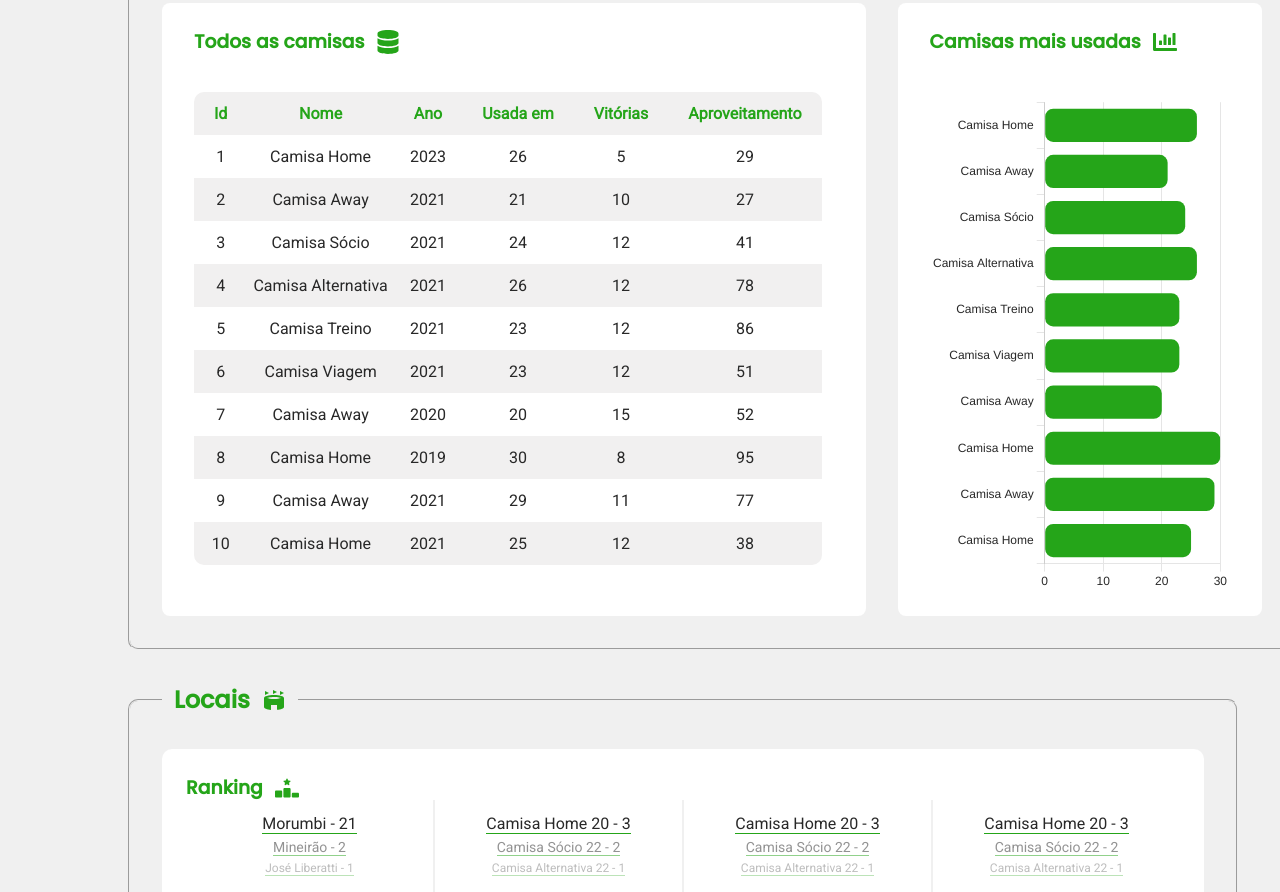
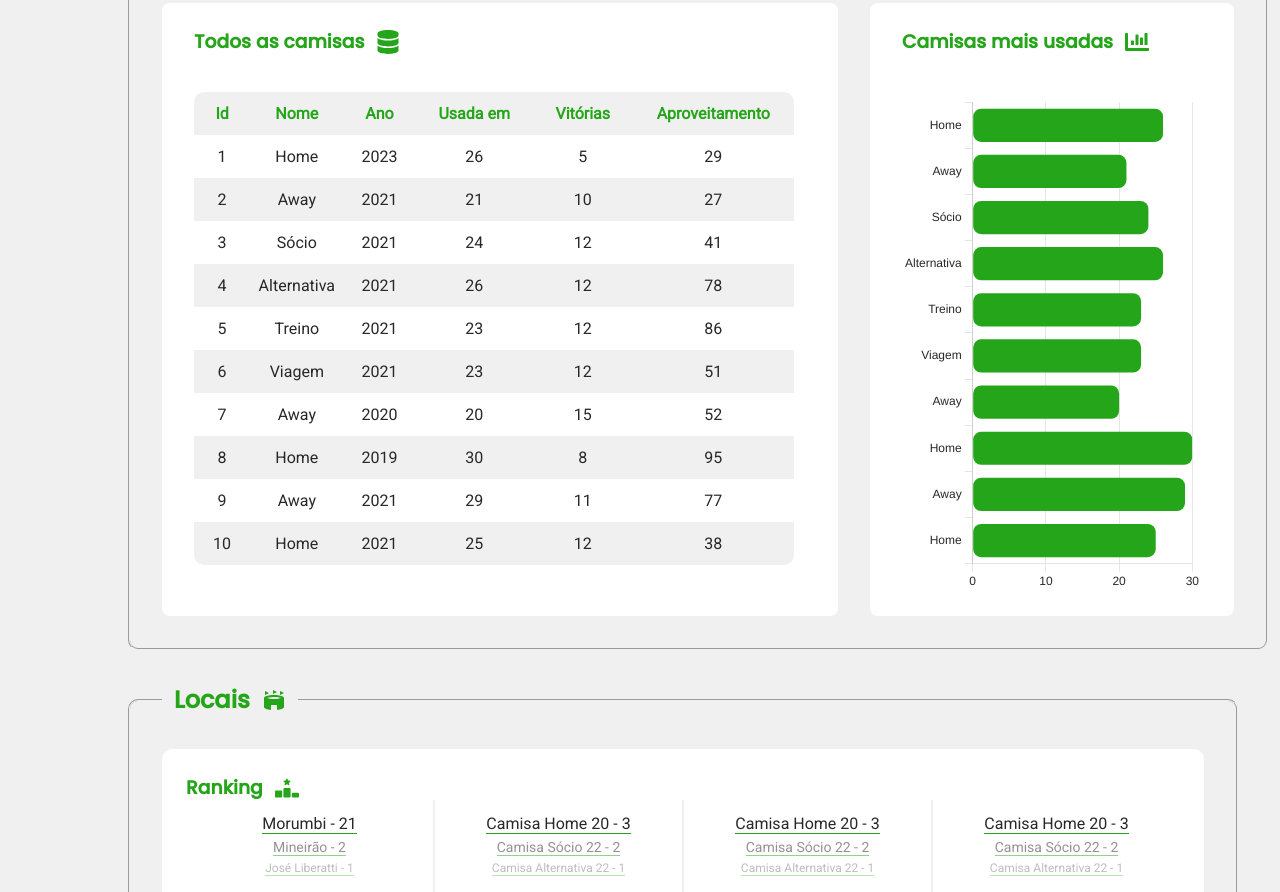
Before and after one commit to kenaioz/futsuperstition-ui, a React (Vite) app: page / in a window 1280 px wide. Shown: the part 2140-3032 px from the top of the page. Built offline with nearby package versions, Linux system fonts and the light colour scheme.

Commit message:
dashboard fixes + moch data and type update + custom radio button

```diff
--- a/src/components/Forms/index.tsx
+++ b/src/components/Forms/index.tsx
@@ -1,4 +1,11 @@
-import { Dispatch, SetStateAction, useState, useEffect, useRef } from "react";
+import {
+  Dispatch,
+  SetStateAction,
+  useState,
+  useEffect,
+  useRef,
+  ReactNode,
+} from "react";
 
 import {
   LabelInputWrapper,
@@ -6,6 +13,10 @@ import {
   DropdownContainer,
   DropdownList,
   DropdownOptions,
+  RadioFieldset,
+  RadioWrapper,
+  RadioContainer,
+  StyledRadio,
 } from "./styles";
 
 import { TeamsType } from "../../services/teams";
@@ -194,3 +205,52 @@ export function Dropdown({
     </LabelInputWrapper>
   );
 }
+
+interface RadioButtonProps {
+  id: string;
+  name: string;
+  value: string;
+  checked: boolean;
+  onChange: (value: string) => void;
+  label: string;
+}
+
+interface RadioButtonWrapperProps {
+  label: string;
+  children: ReactNode;
+}
+
+export function RadioButton({
+  id,
+  name,
+  value,
+  checked,
+  onChange,
+  label,
+}: RadioButtonProps) {
+  return (
+    <RadioContainer>
+      <StyledRadio
+        type="radio"
+        id={id}
+        name={name}
+        value={value}
+        checked={checked}
+        onChange={(e) => onChange(e.target.value)}
+      />
+      <label htmlFor={id}>{label}</label>
+    </RadioContainer>
+  );
+}
+
+export function RadioGroup({ label, children }: RadioButtonWrapperProps) {
+  return (
+    <RadioFieldset>
+      <div>
+        <legend>{label}</legend>
+      </div>
+
+      <RadioWrapper>{children}</RadioWrapper>
+    </RadioFieldset>
+  );
+}
--- a/src/components/Forms/styles.ts
+++ b/src/components/Forms/styles.ts
@@ -57,3 +57,51 @@ export const DropdownOptions = styled.li`
     outline: none;
   }
 `;
+
+export const RadioFieldset = styled.fieldset`
+  display: flex;
+  flex-direction: column;
+  gap: 8px;
+`;
+
+export const RadioWrapper = styled.div`
+  display: flex;
+  gap: 16px;
+`;
+
+export const RadioContainer = styled.div`
+  display: flex;
+  align-items: center;
+  gap: 8px;
+`;
+
+export const StyledRadio = styled.input`
+  cursor: pointer;
+  appearance: none;
+  margin: 0;
+  width: 20px;
+  height: 20px;
+  border: 2px solid ${({ theme }) => theme.COLORS.HIGHLIGHT};
+  border-radius: 50%;
+  transition: all 0.1s ease-in;
+
+  display: grid;
+  place-items: center;
+
+  &::after {
+    content: "";
+    border-radius: 50%;
+    width: 10px;
+    height: 10px;
+  }
+
+  &:checked::after,
+  &:hover::after {
+    background-color: ${({ theme }) => theme.COLORS.HIGHLIGHT};
+  }
+
+  &:focus {
+    outline: 2px solid ${({ theme }) => theme.COLORS.TEXT};
+    outline-offset: 2px;
+  }
+`;
--- a/src/pages/Dashboard/index.tsx
+++ b/src/pages/Dashboard/index.tsx
@@ -54,8 +54,17 @@ import {
   CompetitionsType,
 } from "../../services/competitions";
 import { getAllGames, GamesType } from "../../services/games";
-import { getAllJerseys, JerseysType } from "../../services/jerseys";
-import { getAllLocals, LocalsType } from "../../services/locals";
+import {
+  getJerseysDashboardData,
+  getAllJerseys,
+  JerseysDashboardType,
+  JerseysType,
+} from "../../services/jerseys";
+import {
+  getLocalsDashboardData,
+  getAllLocals,
+  LocalsType,
+} from "../../services/locals";
 import { getAllRivals, RivalsType } from "../../services/rivals";
 import {
   getLocalsJerseysComp,
@@ -92,7 +101,7 @@ export function Dashboard() {
     filter: "",
   });
 
-  const [jerseys, setJerseys] = useState<JerseysType[]>([]);
+  const [jerseys, setJerseys] = useState<JerseysDashboardType[]>([]);
   const [locals, setLocals] = useState<LocalsType[]>([]);
   const [localsJerseys, setLocalsJerseys] = useState<LocalsJerseysType[]>([]);
 
@@ -109,7 +118,7 @@ export function Dashboard() {
       setGames(data);
     }
     async function handleJerseys() {
-      const data = await getAllJerseys();
+      const data = await getJerseysDashboardData();
       setJerseys(data);
     }
     async function handleRivals() {
@@ -117,7 +126,7 @@ export function Dashboard() {
       setRivals(data);
     }
     async function handleLocals() {
-      const data = await getAllLocals();
+      const data = await getLocalsDashboardData();
       setLocals(data);
     }
     async function handleCompetitions() {
@@ -683,9 +692,7 @@ export function Dashboard() {
                           <TableCell>{data.awayTeam.name}</TableCell>
                           <TableCell>{data.date}</TableCell>
                           <TableCell>{data.stadium}</TableCell>
-                          <TableCell>
-                            {data.jersey.name} {data.jersey.year}
-                          </TableCell>
+                          <TableCell>{data.jersey}</TableCell>
                           <TableCell>{data.local}</TableCell>
                           <TableCell>
                             <ButtonIcon
--- a/src/pages/NewGame/index.tsx
+++ b/src/pages/NewGame/index.tsx
@@ -1,21 +1,32 @@
 import { useState, useEffect } from "react";
 
-import { Container, PageContent } from "./styles";
+import { Container, PageContent, Forms } from "./styles";
 
 import { Header } from "../../components/Header";
 import { Layout } from "../../components/Layout";
-import { Dropdown, Input } from "../../components/Forms";
+import {
+  Dropdown,
+  Input,
+  RadioGroup,
+  RadioButton,
+} from "../../components/Forms";
 
 import { getAllTeams, TeamsType } from "../../services/teams";
 import { getAllStadiums, StadiumsType } from "../../services/stadiums";
 
 export function NewGame() {
+  const [inputTest, setInputTest] = useState<string>("");
+
   const [teams, setTeams] = useState<TeamsType[]>([]);
-  const [selectedTeam, setSelectedTeam] = useState<TeamsType>({
+  const [homeTeam, setHomeTeam] = useState<TeamsType>({
     id: "",
     name: "",
   });
-  const [inputTest, setInputTest] = useState<string>("");
+  const [awayTeam, setAwayTeam] = useState<TeamsType>({
+    id: "",
+    name: "",
+  });
+
   const [stadiums, setStadiums] = useState<StadiumsType[]>([]);
   const [selectedStadium, setSelectedStadium] = useState<StadiumsType>({
     id: "",
@@ -37,6 +48,14 @@ export function NewGame() {
     fetchStadiums();
   }, []);
 
+  const [selectedOption, setSelectedOption] = useState("");
+
+  const handleOptionChange = (value: string) => {
+    setSelectedOption(value);
+  };
+
+  console.log(selectedOption);
+
   return (
     <Container>
       <Header />
@@ -44,9 +63,10 @@ export function NewGame() {
         <PageContent>
           <fieldset>
             <legend>
-              <h1>Novo JogoNovo Jogo</h1>
+              <h1>Novo Jogo</h1>
             </legend>
 
+            <Forms>
               <Input
                 id="teste"
                 label="Teste"
@@ -54,28 +74,53 @@ export function NewGame() {
                 value={inputTest}
                 onChange={setInputTest}
               />
-            {inputTest && <span>{inputTest}</span>}
 
               <Dropdown
-              id="dropdownTeam"
-              label="Selecione uma opção:"
+                id="dropdownHomeTeam"
+                label={homeTeam.name ? homeTeam.name : "Time Mandante"}
                 placeholder="Pesquisar..."
-              value={selectedTeam}
+                value={homeTeam}
                 options={teams}
-              onChange={setSelectedTeam}
+                onChange={setHomeTeam}
               />
-            {selectedTeam.name && <span>{selectedTeam.name}</span>}
+
+              <Dropdown
+                id="dropdownAwayTeam"
+                label={awayTeam.name ? awayTeam.name : "Time Visitante"}
+                placeholder="Pesquisar..."
+                value={awayTeam}
+                options={teams}
+                onChange={setAwayTeam}
+              />
 
               <Dropdown
                 id="dropdownStadium"
-              label="Selecione uma opção:"
+                label="Estádio"
                 placeholder="Pesquisar..."
                 value={selectedStadium}
                 options={stadiums}
                 onChange={setSelectedStadium}
               />
 
-            {selectedStadium.name && <span>{selectedStadium.name}</span>}
+              <RadioGroup label="Local que você assistiu o jogo">
+                <RadioButton
+                  id="stadiumRadio"
+                  name="options"
+                  value="stadium"
+                  checked={selectedOption === "stadium"}
+                  onChange={handleOptionChange}
+                  label="Sim"
+                />
+                <RadioButton
+                  id="otherRadio"
+                  name="options"
+                  value="other"
+                  checked={selectedOption === "other"}
+                  onChange={handleOptionChange}
+                  label="Não"
+                />
+              </RadioGroup>
+            </Forms>
           </fieldset>
         </PageContent>
       </Layout>
--- a/src/pages/NewGame/styles.ts
+++ b/src/pages/NewGame/styles.ts
@@ -12,3 +12,10 @@ export const PageContent = styled.div`
     border: none;
   }
 `;
+
+export const Forms = styled.div`
+  display: grid;
+  grid-template-columns: repeat(4, 1fr);
+  gap: 1rem 3rem;
+  margin-bottom: 32px;
+`;
--- a/src/services/games.ts
+++ b/src/services/games.ts
@@ -12,14 +12,8 @@ export interface GamesType {
   };
   date: string;
   stadium: string;
-  jersey: {
-    name: string;
-    year: string;
-  };
-  competition: {
-    id: string;
-    name: string;
-  };
+  jersey: string;
+  competition: string;
   local: string;
 }
 
--- a/src/services/jerseys.ts
+++ b/src/services/jerseys.ts
@@ -1,6 +1,6 @@
-import { jerseysData } from "../utils/jerseys";
+import { jerseysDashboard, jerseysData } from "../utils/jerseys";
 
-export interface JerseysType {
+export interface JerseysDashboardType {
   id: string;
   name: string;
   year: string;
@@ -9,10 +9,27 @@ export interface JerseysType {
   percentage: number;
 }
 
-export async function getAllJerseys() {
+export interface JerseysType {
+  id: string;
+  name: string;
+  year?: string;
+  manufacturer?: string;
+}
+
+async function getJerseysDashboardData(): Promise<JerseysDashboardType[]> {
+  try {
+    return jerseysDashboard;
+  } catch (error) {
+    return [];
+  }
+}
+
+async function getAllJerseys(): Promise<JerseysType[]> {
   try {
     return jerseysData;
   } catch (error) {
     return [];
   }
 }
+
+export { getJerseysDashboardData, getAllJerseys };
--- a/src/services/locals.ts
+++ b/src/services/locals.ts
@@ -1,6 +1,6 @@
-import { localsData } from "../utils/locals";
+import { localsDashboard, localsData } from "../utils/locals";
 
-export interface LocalsType {
+export interface LocalsDasboardType {
   id: string;
   name: string;
   category: string;
@@ -9,10 +9,26 @@ export interface LocalsType {
   percentage: number;
 }
 
-export async function getAllLocals(): Promise<LocalsType[]> {
+export interface LocalsType {
+  id: string;
+  name: string;
+  category?: string;
+}
+
+async function getLocalsDashboardData(): Promise<LocalsDasboardType[]> {
+  try {
+    return localsDashboard;
+  } catch (error) {
+    return [];
+  }
+}
+
+async function getAllLocals(): Promise<LocalsType[]> {
   try {
     return localsData;
   } catch (error) {
     return [];
   }
 }
+
+export { getLocalsDashboardData, getAllLocals };
--- a/src/utils/games.ts
+++ b/src/utils/games.ts
@@ -11,14 +11,8 @@ export const gamesData = [
     },
     date: "2024-01-30",
     stadium: "Morumbi",
-    jersey: {
-      name: "Camisa Home",
-      year: "2022",
-    },
-    competition: {
-      id: "1",
-      name: "Paulistão",
-    },
+    jersey: "Camisa Home 2022",
+    competition: "Paulistão",
     local: "Casa",
   },
   {
@@ -33,14 +27,8 @@ export const gamesData = [
     },
     date: "2024-02-05",
     stadium: "Estádio B",
-    jersey: {
-      name: "Camisa Home",
-      year: "2022",
-    },
-    competition: {
-      id: "1",
-      name: "Brasileirão",
-    },
+    jersey: "Camisa Home 2022",
+    competition: "Brasileirão",
     local: "Local B",
   },
   {
@@ -55,14 +43,8 @@ export const gamesData = [
     },
     date: "2024-03-12",
     stadium: "Estádio C",
-    jersey: {
-      name: "Camisa Home",
-      year: "2022",
-    },
-    competition: {
-      id: "1",
-      name: "Brasileirão",
-    },
+    jersey: "Camisa Home 2022",
+    competition: "Brasileirão",
     local: "Local C",
   },
   {
@@ -77,14 +59,8 @@ export const gamesData = [
     },
     date: "2024-04-22",
     stadium: "Estádio D",
-    jersey: {
-      name: "Camisa Home",
-      year: "2022",
-    },
-    competition: {
-      id: "1",
-      name: "Libertadores",
-    },
+    jersey: "Camisa Home 2022",
+    competition: "Libertadores",
     local: "Local D",
   },
   {
@@ -99,14 +75,8 @@ export const gamesData = [
     },
     date: "2024-05-01",
     stadium: "Estádio E",
-    jersey: {
-      name: "Camisa Home",
-      year: "2022",
-    },
-    competition: {
-      id: "1",
-      name: "Paulistão",
-    },
+    jersey: "Camisa Home 2022",
+    competition: "Paulistão",
     local: "Local E",
   },
   {
@@ -121,14 +91,8 @@ export const gamesData = [
     },
     date: "2024-06-18",
     stadium: "Estádio F",
-    jersey: {
-      name: "Camisa Home",
-      year: "2022",
-    },
-    competition: {
-      id: "1",
-      name: "Paulistão",
-    },
+    jersey: "Camisa Home 2022",
+    competition: "Paulistão",
     local: "Local F",
   },
   {
@@ -143,14 +107,8 @@ export const gamesData = [
     },
     date: "2024-07-03",
     stadium: "Estádio G",
-    jersey: {
-      name: "Camisa Home",
-      year: "2022",
-    },
-    competition: {
-      id: "1",
-      name: "Brasileirão",
-    },
+    jersey: "Camisa Home 2022",
+    competition: "Brasileirão",
     local: "Local G",
   },
   {
@@ -165,14 +123,8 @@ export const gamesData = [
     },
     date: "2024-08-14",
     stadium: "Estádio H",
-    jersey: {
-      name: "Camisa Home",
-      year: "2022",
-    },
-    competition: {
-      id: "1",
-      name: "Paulistão",
-    },
+    jersey: "Camisa Home 2022",
+    competition: "Paulistão",
     local: "Local H",
   },
   {
@@ -187,14 +139,8 @@ export const gamesData = [
     },
     date: "2024-09-27",
     stadium: "Estádio I",
-    jersey: {
-      name: "Camisa Home",
-      year: "2022",
-    },
-    competition: {
-      id: "1",
-      name: "Brasileirão",
-    },
+    jersey: "Camisa Home 2022",
+    competition: "Brasileirão",
     local: "Local I",
   },
   {
@@ -209,14 +155,8 @@ export const gamesData = [
     },
     date: "2024-10-10",
     stadium: "Estádio J",
-    jersey: {
-      name: "Camisa Home",
-      year: "2022",
-    },
-    competition: {
-      id: "1",
-      name: "Brasileirão",
-    },
+    jersey: "Camisa Home 2022",
+    competition: "Brasileirão",
     local: "Local J",
   },
 ];
--- a/src/utils/jerseys.ts
+++ b/src/utils/jerseys.ts
@@ -1,9 +1,9 @@
 import { faker } from "@faker-js/faker";
 
-export const jerseysData = [
+export const jerseysDashboard = [
   {
     id: "1",
-    name: "Camisa Home",
+    name: "Home",
     year: "2023",
     wins: faker.number.int({ min: 5, max: 15 }),
     frequency: faker.number.int({ min: 15, max: 30 }),
@@ -11,7 +11,7 @@ export const jerseysData = [
   },
   {
     id: "2",
-    name: "Camisa Away",
+    name: "Away",
     year: "2021",
     wins: faker.number.int({ min: 5, max: 15 }),
     frequency: faker.number.int({ min: 15, max: 30 }),
@@ -19,7 +19,7 @@ export const jerseysData = [
   },
   {
     id: "3",
-    name: "Camisa Sócio",
+    name: "Sócio",
     year: "2021",
     wins: faker.number.int({ min: 5, max: 15 }),
     frequency: faker.number.int({ min: 15, max: 30 }),
@@ -27,7 +27,7 @@ export const jerseysData = [
   },
   {
     id: "4",
-    name: "Camisa Alternativa",
+    name: "Alternativa",
     year: "2021",
     wins: faker.number.int({ min: 5, max: 15 }),
     frequency: faker.number.int({ min: 15, max: 30 }),
@@ -35,7 +35,7 @@ export const jerseysData = [
   },
   {
     id: "5",
-    name: "Camisa Treino",
+    name: "Treino",
     year: "2021",
     wins: faker.number.int({ min: 5, max: 15 }),
     frequency: faker.number.int({ min: 15, max: 30 }),
@@ -43,7 +43,7 @@ export const jerseysData = [
   },
   {
     id: "6",
-    name: "Camisa Viagem",
+    name: "Viagem",
     year: "2021",
     wins: faker.number.int({ min: 5, max: 15 }),
     frequency: faker.number.int({ min: 15, max: 30 }),
@@ -51,7 +51,7 @@ export const jerseysData = [
   },
   {
     id: "7",
-    name: "Camisa Away",
+    name: "Away",
     year: "2020",
     wins: faker.number.int({ min: 5, max: 15 }),
     frequency: faker.number.int({ min: 15, max: 30 }),
@@ -59,7 +59,7 @@ export const jerseysData = [
   },
   {
     id: "8",
-    name: "Camisa Home",
+    name: "Home",
     year: "2019",
     wins: faker.number.int({ min: 5, max: 15 }),
     frequency: faker.number.int({ min: 15, max: 30 }),
@@ -67,7 +67,7 @@ export const jerseysData = [
   },
   {
     id: "9",
-    name: "Camisa Away",
+    name: "Away",
     year: "2021",
     wins: faker.number.int({ min: 5, max: 15 }),
     frequency: faker.number.int({ min: 15, max: 30 }),
@@ -75,10 +75,18 @@ export const jerseysData = [
   },
   {
     id: "10",
-    name: "Camisa Home",
+    name: "Home",
     year: "2021",
     wins: faker.number.int({ min: 5, max: 15 }),
     frequency: faker.number.int({ min: 15, max: 30 }),
     percentage: faker.number.int({ min: 20, max: 100 }),
   },
 ];
+
+export const jerseysData = [
+  { id: "1", name: "Home 2022" },
+  { id: "2", name: "Home 2021" },
+  { id: "3", name: "Away 2023" },
+  { id: "4", name: "Home 2023" },
+  { id: "5", name: "Alternativa 2021" },
+];
--- a/src/utils/locals.ts
+++ b/src/utils/locals.ts
@@ -1,6 +1,6 @@
 import { faker } from "@faker-js/faker";
 
-export const localsData = [
+export const localsDashboard = [
   {
     id: "1",
     name: "Morumbi",
@@ -82,3 +82,11 @@ export const localsData = [
     percentage: faker.number.int({ min: 20, max: 100 }),
   },
 ];
+
+export const localsData = [
+  { id: "1", name: "Casa" },
+  { id: "2", name: "Bar São Francisco" },
+  { id: "3", name: "Casa de Fulano" },
+  { id: "4", name: "Morumbi" },
+  { id: "5", name: "Bar Sei La" },
+];
```
Lines whose indentation alone changed are shown as unchanged.
